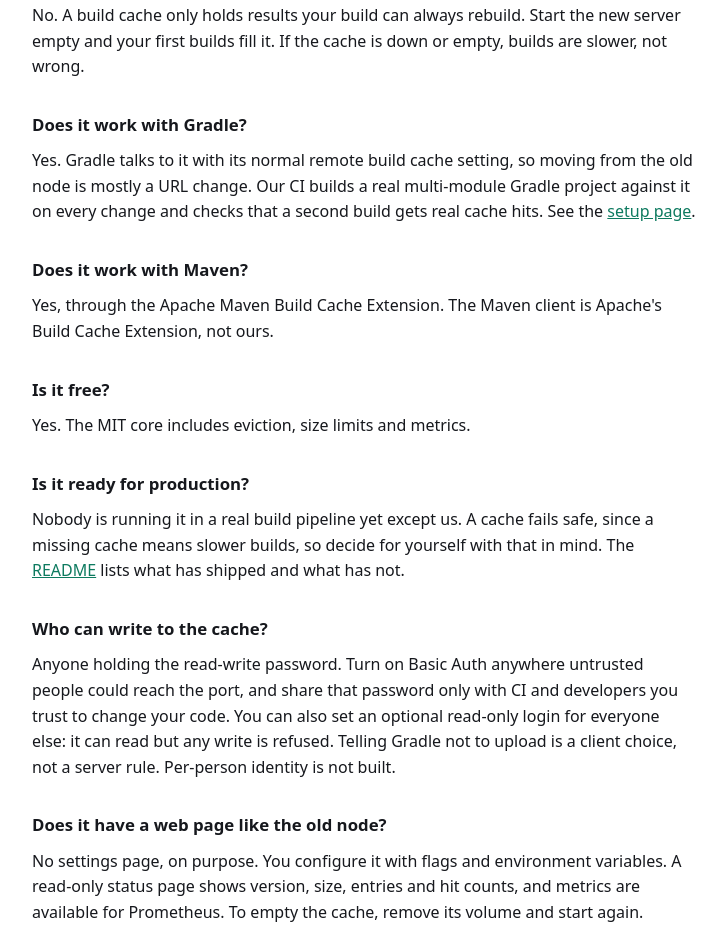
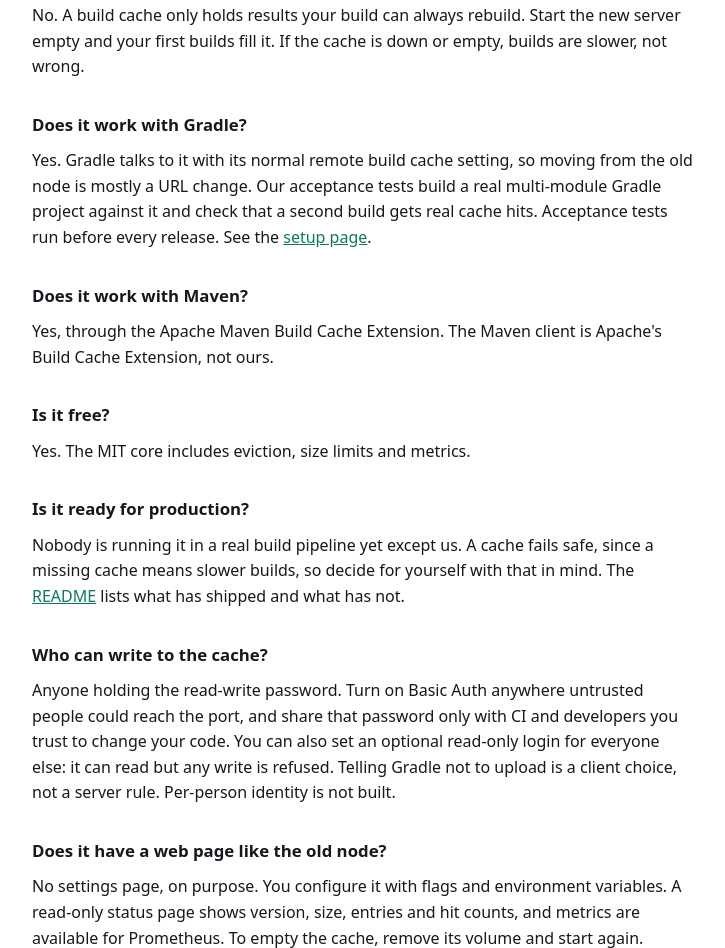
Before and after one commit to fosterstack/www, a plain HTML site: page build-cache-node-end-of-life/index.html in a window 1280 px wide. Shown: the part 1985-2933 px from the top of the page, without its empty margins (276-1001 px from the left). Drawn offline with Linux system fonts and the light colour scheme.

Commit message:
Drop test-frequency claims from llms.txt and two pages
llms.txt, the security list and the end-of-life FAQ no longer say how often tests run.
The one fact left is: Acceptance tests run before every release.

```diff
--- a/build-cache-node-end-of-life/index.html
+++ b/build-cache-node-end-of-life/index.html
@@ -136,7 +136,7 @@
   <p>No. A build cache only holds results your build can always rebuild. Start the new server empty and your first builds fill it. If the cache is down or empty, builds are slower, not wrong.</p>
 
   <h3>Does it work with Gradle?</h3>
-  <p>Yes. Gradle talks to it with its normal remote build cache setting, so moving from the old node is mostly a URL change. Our CI builds a real multi-module Gradle project against it on every change and checks that a second build gets real cache hits. See the <a href="/migrate-build-cache-node/">setup page</a>.</p>
+  <p>Yes. Gradle talks to it with its normal remote build cache setting, so moving from the old node is mostly a URL change. Our acceptance tests build a real multi-module Gradle project against it and check that a second build gets real cache hits. Acceptance tests run before every release. See the <a href="/migrate-build-cache-node/">setup page</a>.</p>
 
   <h3>Does it work with Maven?</h3>
   <p>Yes, through the Apache Maven Build Cache Extension. The Maven client is Apache's Build Cache Extension, not ours.</p>
```
Also changed, not shown: everything-we-do-for-security/index.html (+1 -1 lines), llms.txt.
